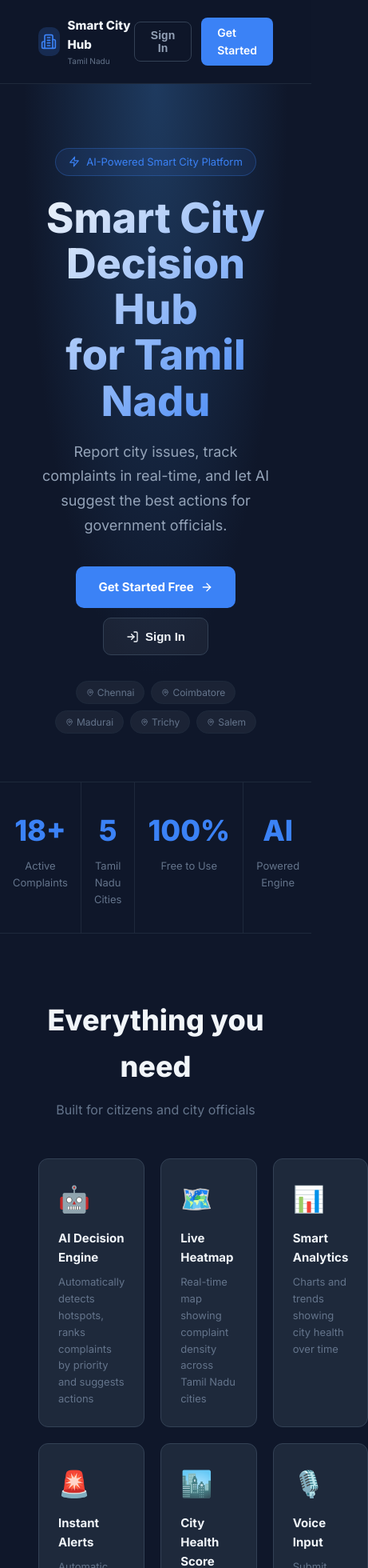
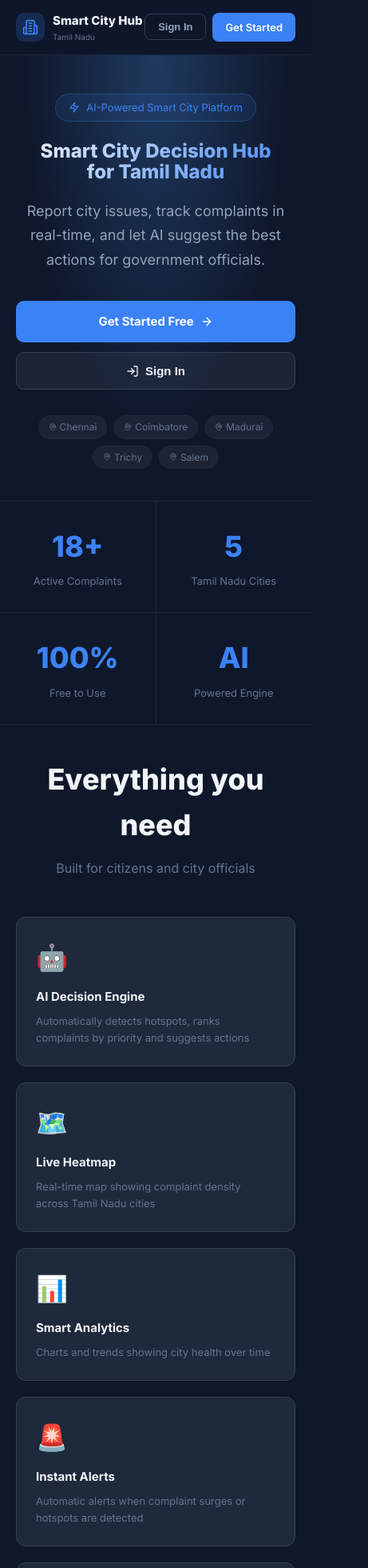
Before and after one commit to jayapriyar2025cse-dev/smartcity, a React (Create React App) app in the folder frontend/: page / in a window 390 px wide. Shown: the top 1960 px of the page at 80% size, 461 px wide, since content can reach past the window. Built offline with nearby package versions, Linux system fonts and the light colour scheme; no server answers.

Commit message:
harini change1

```diff
--- a/frontend/src/App.css
+++ b/frontend/src/App.css
@@ -199,9 +199,26 @@ tr:hover td { background: rgba(255,255,255,0.02); }
 @media (max-width: 768px) {
   .sidebar { transform: translateX(-100%); transition: transform 0.3s; }
   .sidebar.open { transform: translateX(0); }
-  .main-content { margin-left: 0; padding: 16px; padding-bottom: 80px; }
+  .main-content { margin-left: 0; padding: 16px; padding-top: 60px; padding-bottom: 80px; }
   .grid-4, .grid-3, .grid-2 { grid-template-columns: 1fr; }
   .mobile-bar { display: flex !important; }
+}
+
+/* Landing page responsive */
+@media (max-width: 768px) {
+  .landing-nav    { padding: 14px 20px !important; }
+  .landing-hero   { padding: 48px 20px 40px !important; }
+  .landing-hero h1 { font-size: 32px !important; }
+  .landing-stats  { grid-template-columns: repeat(2, 1fr) !important; }
+  .landing-features-grid { grid-template-columns: 1fr !important; }
+  .landing-steps  { grid-template-columns: 1fr !important; }
+  .landing-section { padding: 40px 20px !important; }
+  .landing-cta    { padding: 48px 20px !important; }
+}
+@media (max-width: 480px) {
+  .landing-hero h1 { font-size: 24px !important; }
+  .landing-hero-btns { flex-direction: column !important; align-items: stretch !important; }
+  .landing-hero-btns a, .landing-hero-btns button { justify-content: center !important; width: 100% !important; box-sizing: border-box; }
 }
 .mobile-bar { display: none; position: fixed; bottom: 0; left: 0; right: 0; z-index: 200; background: var(--bg-secondary); border-top: 1px solid var(--border); padding: 10px 16px; gap: 8px; align-items: center; justify-content: space-between; }
 .hamburger { display: none; background: none; border: none; cursor: pointer; color: var(--text-primary); padding: 4px; }
--- a/frontend/src/pages/Landing.js
+++ b/frontend/src/pages/Landing.js
@@ -171,9 +171,9 @@ export default function Landing() {
       {showSignIn && <SignInModal onClose={() => setShowSignIn(false)} />}
 
       {/* Navbar */}
-      <nav style={{ display: 'flex', justifyContent: 'space-between', alignItems: 'center', padding: '20px 48px', borderBottom: '1px solid #1e293b', position: 'sticky', top: 0, background: 'rgba(15,23,42,0.95)', backdropFilter: 'blur(10px)', zIndex: 100 }}>
+      <nav className="landing-nav" style={{ display: 'flex', justifyContent: 'space-between', alignItems: 'center', padding: '20px 48px', borderBottom: '1px solid #1e293b', position: 'sticky', top: 0, background: 'rgba(15,23,42,0.95)', backdropFilter: 'blur(10px)', zIndex: 100 }}>
         <div style={{ display: 'flex', alignItems: 'center', gap: 10 }}>
-          <div style={{ width: 36, height: 36, background: 'rgba(59,130,246,0.2)', borderRadius: 10, display: 'flex', alignItems: 'center', justifyContent: 'center' }}>
+          <div style={{ width: 36, height: 36, background: 'rgba(59,130,246,0.2)', borderRadius: 10, display: 'flex', alignItems: 'center', justifyContent: 'center', flexShrink: 0 }}>
             <Building2 size={20} color="#3b82f6" />
           </div>
           <div>
@@ -181,18 +181,18 @@ export default function Landing() {
             <div style={{ fontSize: 10, color: '#64748b' }}>Tamil Nadu</div>
           </div>
         </div>
-        <div style={{ display: 'flex', gap: 12, alignItems: 'center' }}>
+        <div style={{ display: 'flex', gap: 8, alignItems: 'center', flexWrap: 'wrap' }}>
           {user ? (
-            <Link to={dashLink} style={{ padding: '8px 20px', borderRadius: 8, background: '#3b82f6', color: 'white', textDecoration: 'none', fontSize: 14, fontWeight: 600 }}>
-              Go to Dashboard →
+            <Link to={dashLink} style={{ padding: '8px 16px', borderRadius: 8, background: '#3b82f6', color: 'white', textDecoration: 'none', fontSize: 13, fontWeight: 600, whiteSpace: 'nowrap' }}>
+              Dashboard →
             </Link>
           ) : (
             <>
               <button onClick={() => setShowSignIn(true)}
-                style={{ padding: '8px 20px', borderRadius: 8, border: '1px solid #334155', color: '#94a3b8', background: 'transparent', fontSize: 14, fontWeight: 600, cursor: 'pointer' }}>
+                style={{ padding: '8px 16px', borderRadius: 8, border: '1px solid #334155', color: '#94a3b8', background: 'transparent', fontSize: 13, fontWeight: 600, cursor: 'pointer', whiteSpace: 'nowrap' }}>
                 Sign In
               </button>
-              <Link to="/register" style={{ padding: '8px 20px', borderRadius: 8, background: '#3b82f6', color: 'white', textDecoration: 'none', fontSize: 14, fontWeight: 600 }}>
+              <Link to="/register" style={{ padding: '8px 16px', borderRadius: 8, background: '#3b82f6', color: 'white', textDecoration: 'none', fontSize: 13, fontWeight: 600, whiteSpace: 'nowrap' }}>
                 Get Started
               </Link>
             </>
@@ -201,7 +201,7 @@ export default function Landing() {
       </nav>
 
       {/* Hero */}
-      <section style={{ textAlign: 'center', padding: '80px 48px 60px', background: 'radial-gradient(ellipse at top, #1e3a5f 0%, #0f172a 60%)' }}>
+      <section className="landing-hero" style={{ textAlign: 'center', padding: '80px 48px 60px', background: 'radial-gradient(ellipse at top, #1e3a5f 0%, #0f172a 60%)' }}>
         <div style={{ display: 'inline-flex', alignItems: 'center', gap: 8, padding: '6px 16px', background: 'rgba(59,130,246,0.1)', border: '1px solid rgba(59,130,246,0.3)', borderRadius: 20, fontSize: 13, color: '#3b82f6', marginBottom: 24 }}>
           <Zap size={14} /> AI-Powered Smart City Platform
         </div>
@@ -211,7 +211,7 @@ export default function Landing() {
         <p style={{ fontSize: 18, color: '#94a3b8', maxWidth: 560, margin: '0 auto 36px', lineHeight: 1.7 }}>
           Report city issues, track complaints in real-time, and let AI suggest the best actions for government officials.
         </p>
-        <div style={{ display: 'flex', gap: 12, justifyContent: 'center', flexWrap: 'wrap' }}>
+        <div className="landing-hero-btns" style={{ display: 'flex', gap: 12, justifyContent: 'center', flexWrap: 'wrap' }}>
           <Link to="/register" style={{ display: 'inline-flex', alignItems: 'center', gap: 8, padding: '14px 28px', background: '#3b82f6', color: 'white', borderRadius: 10, textDecoration: 'none', fontSize: 15, fontWeight: 700 }}>
             Get Started Free <ArrowRight size={16} />
           </Link>
@@ -232,9 +232,9 @@ export default function Landing() {
       </section>
 
       {/* Stats */}
-      <section style={{ display: 'grid', gridTemplateColumns: 'repeat(4, 1fr)', gap: 1, background: '#1e293b', borderTop: '1px solid #1e293b', borderBottom: '1px solid #1e293b' }}>
+      <section className="landing-stats" style={{ display: 'grid', gridTemplateColumns: 'repeat(4, 1fr)', gap: 1, background: '#1e293b', borderTop: '1px solid #1e293b', borderBottom: '1px solid #1e293b' }}>
         {stats.map((s) => (
-          <div key={s.label} style={{ textAlign: 'center', padding: '32px 16px', background: '#0f172a' }}>
+          <div key={s.label} style={{ textAlign: 'center', padding: '28px 16px', background: '#0f172a' }}>
             <div style={{ fontSize: 36, fontWeight: 900, color: '#3b82f6' }}>{s.value}</div>
             <div style={{ fontSize: 13, color: '#64748b', marginTop: 4 }}>{s.label}</div>
           </div>
@@ -242,12 +242,12 @@ export default function Landing() {
       </section>
 
       {/* Features */}
-      <section style={{ padding: '80px 48px' }}>
+      <section className="landing-section" style={{ padding: '80px 48px' }}>
         <div style={{ textAlign: 'center', marginBottom: 48 }}>
           <h2 style={{ fontSize: 36, fontWeight: 800, marginBottom: 12 }}>Everything you need</h2>
           <p style={{ color: '#64748b', fontSize: 16 }}>Built for citizens and city officials</p>
         </div>
-        <div style={{ display: 'grid', gridTemplateColumns: 'repeat(3, 1fr)', gap: 20, maxWidth: 1000, margin: '0 auto' }}>
+        <div className="landing-features-grid" style={{ display: 'grid', gridTemplateColumns: 'repeat(3, 1fr)', gap: 20, maxWidth: 1000, margin: '0 auto' }}>
           {features.map((f) => (
             <div key={f.title} style={{ background: '#1e293b', border: '1px solid #334155', borderRadius: 12, padding: 24, transition: 'border-color 0.2s' }}
               onMouseEnter={(e) => e.currentTarget.style.borderColor = '#3b82f6'}
@@ -261,11 +261,11 @@ export default function Landing() {
       </section>
 
       {/* How it works */}
-      <section style={{ padding: '60px 48px', background: '#1e293b' }}>
+      <section className="landing-section" style={{ padding: '60px 48px', background: '#1e293b' }}>
         <div style={{ textAlign: 'center', marginBottom: 48 }}>
           <h2 style={{ fontSize: 36, fontWeight: 800, marginBottom: 12 }}>How it works</h2>
         </div>
-        <div style={{ display: 'grid', gridTemplateColumns: 'repeat(3, 1fr)', gap: 32, maxWidth: 900, margin: '0 auto' }}>
+        <div className="landing-steps" style={{ display: 'grid', gridTemplateColumns: 'repeat(3, 1fr)', gap: 32, maxWidth: 900, margin: '0 auto' }}>
           {[
             { step: '01', title: 'Submit Complaint', desc: 'Citizens report issues with photo, location and voice description', icon: '📝' },
             { step: '02', title: 'AI Processes',     desc: 'AI engine detects hotspots, assigns priority and generates recommendations', icon: '🤖' },
@@ -284,10 +284,10 @@ export default function Landing() {
       </section>
 
       {/* CTA */}
-      <section style={{ textAlign: 'center', padding: '80px 48px', background: 'radial-gradient(ellipse at center, #1e3a5f 0%, #0f172a 70%)' }}>
+      <section className="landing-cta" style={{ textAlign: 'center', padding: '80px 48px', background: 'radial-gradient(ellipse at center, #1e3a5f 0%, #0f172a 70%)' }}>
         <h2 style={{ fontSize: 36, fontWeight: 800, marginBottom: 16 }}>Ready to make your city smarter?</h2>
         <p style={{ color: '#64748b', marginBottom: 32, fontSize: 16 }}>Join thousands of citizens improving Tamil Nadu</p>
-        <div style={{ display: 'flex', gap: 12, justifyContent: 'center', flexWrap: 'wrap' }}>
+        <div className="landing-hero-btns" style={{ display: 'flex', gap: 12, justifyContent: 'center', flexWrap: 'wrap' }}>
           <Link to="/register" style={{ display: 'inline-flex', alignItems: 'center', gap: 8, padding: '14px 32px', background: '#3b82f6', color: 'white', borderRadius: 12, textDecoration: 'none', fontSize: 15, fontWeight: 700 }}>
             Get Started Free <ArrowRight size={16} />
           </Link>
```
Also changed, not shown: 9 other files (tests, documents, lock files or other folders).
